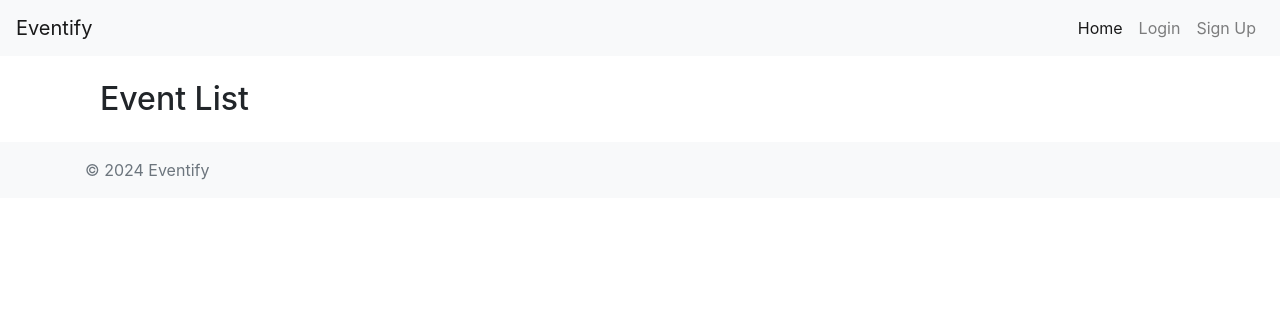
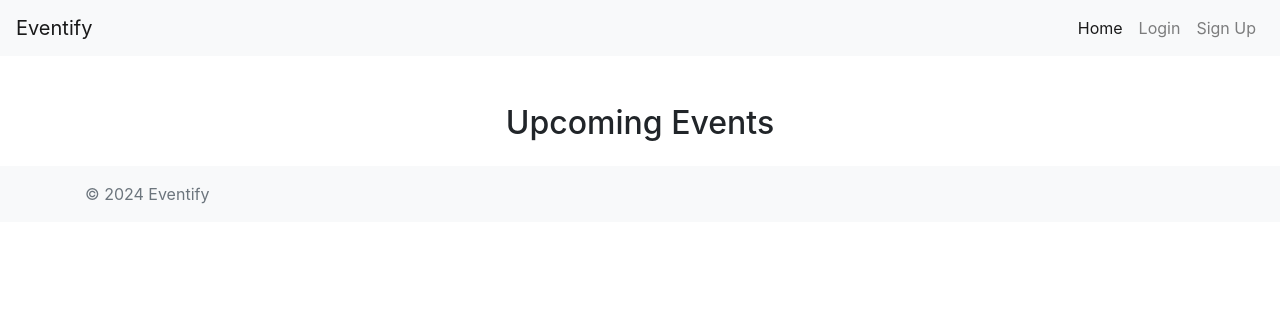
Before and after one commit to stanly08/Eventify, a Flask app: page / in a window 1280 px wide. Shown: the top 316 px of the page. Run offline with Flask 3, Linux system fonts and the light colour scheme; parts of the project's set-up code (start-up, migrations or seed data) failed here and were passed over; some libraries are stand-ins or nearby versions.

Commit message:
Update event_list.html

```diff
--- a/app/templates/event_list.html
+++ b/app/templates/event_list.html
@@ -1,45 +1,17 @@
 {% extends "base.html" %}
 {% block title %}Event List{% endblock %}
 {% block content %}
-<div class="container">
-    <h2 class="my-4">Event List</h2>
-    <ul>
-        {% for event in events %}
-        <li><a href="{{ url_for('main.event_detail', event_id=event.id) }}">{{ event.name }}</a></li>
-        {% endfor %}
-    </ul>
+<div class="row mt-5">
+    <div class="col-md-12">
+        <h2 class="text-center">Upcoming Events</h2>
+        <ul class="list-group mt-4">
+            {% for event in events %}
+                <li class="list-group-item d-flex justify-content-between align-items-center">
+                    <span>{{ event.name }} - {{ event.date }} - {{ event.location }}</span>
+                    <a href="{{ url_for('main.event_detail', event_id=event.id) }}" class="btn btn-info btn-sm">View Details</a>
+                </li>
+            {% endfor %}
+        </ul>
+    </div>
 </div>
 {% endblock %}
-<style>
-    body {
-        font-family: Arial, sans-serif;
-        background-color: #f4f4f4;
-        margin: 0;
-        padding: 0;
-    }
-    .container {
-        max-width: 800px;
-        margin: 50px auto;
-        padding: 20px;
-        background-color: #fff;
-        box-shadow: 0 0 10px rgba(0,0,0,0.1);
-        border-radius: 8px;
-    }
-    .my-4 {
-        margin: 1.5rem 0;
-    }
-    ul {
-        list-style-type: none;
-        padding: 0;
-    }
-    li {
-        margin: 10px 0;
-    }
-    a {
-        text-decoration: none;
-        color: #007bff;
-    }
-    a:hover {
-        text-decoration: underline;
-    }
-</style>
```
